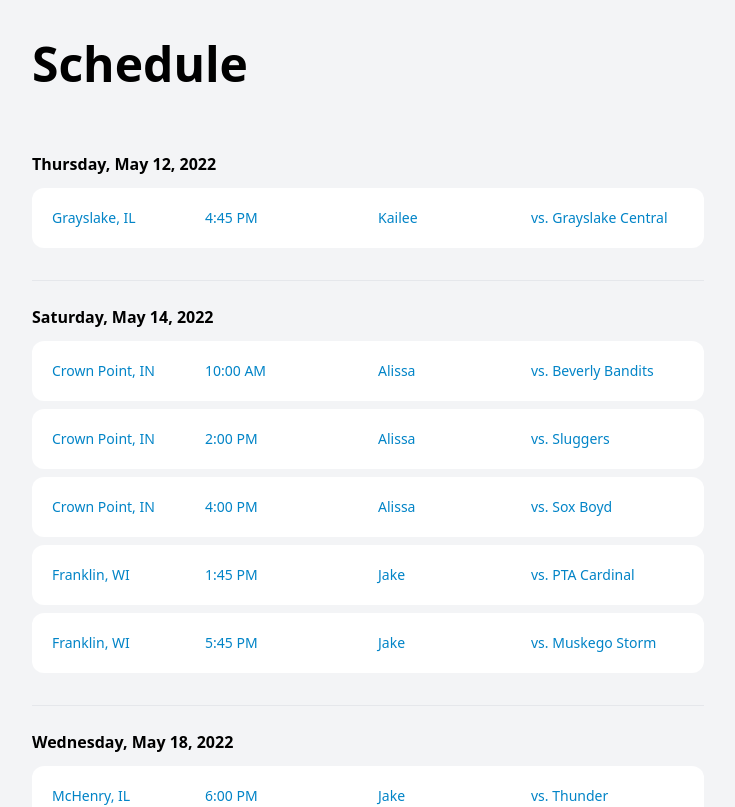
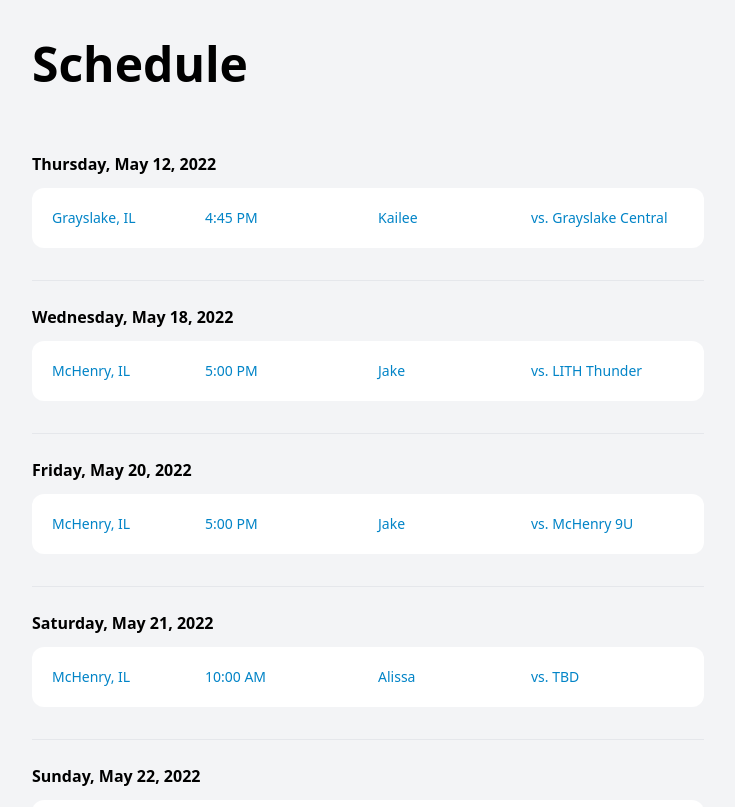
Before and after one commit to joelohrdev/game-schedule, a Nuxt app: page / in a window 1280 px wide. Shown: the top 807 px of the page, without its empty margins (272-1007 px from the left). Built offline with nearby package versions, Linux system fonts and the light colour scheme.

Commit message:
Update app.vue

```diff
--- a/app.vue
+++ b/app.vue
@@ -58,53 +58,29 @@ const alissaGames = [
   {
     id: 4,
     name: 'Alissa',
-    address: 'Crown Point, IN',
-    date: '2022-05-14',
+    address: 'McHenry, IL',
+    date: '2022-05-21',
     time: '10:00 AM',
-    vs: 'Beverly Bandits',
+    vs: 'TBD',
   },
   {
     id: 5,
     name: 'Alissa',
-    address: 'Crown Point, IN',
-    date: '2022-05-14',
+    address: 'McHenry, IL',
+    date: '2022-05-22',
     time: '2:00 PM',
-    vs: 'Sluggers',
-  },
-  {
-    id: 6,
-    name: 'Alissa',
-    address: 'Crown Point, IN',
-    date: '2022-05-14',
-    time: '4:00 PM',
-    vs: 'Sox Boyd',
+    vs: 'TBD',
   },
 ]
 
 const jakeGames = [
-  {
-    id: 6,
-    name: 'Jake',
-    address: 'Franklin, WI',
-    date: '2022-05-14',
-    time: '1:45 PM',
-    vs: 'PTA Cardinal',
-  },
-  {
-    id: 7,
-    name: 'Jake',
-    address: 'Franklin, WI',
-    date: '2022-05-14',
-    time: '5:45 PM',
-    vs: 'Muskego Storm',
-  },
-  {
+    {
     id: 9,
     name: 'Jake',
     address: 'McHenry, IL',
     date: '2022-05-18',
-    time: '6:00 PM',
-    vs: 'Thunder',
+    time: '5:00 PM',
+    vs: 'LITH Thunder',
   },
   {
     id: 10,
```
